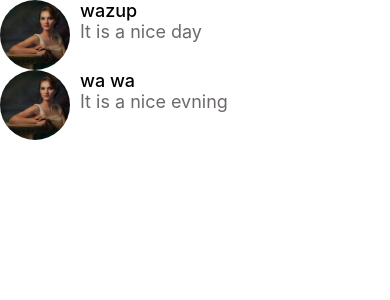
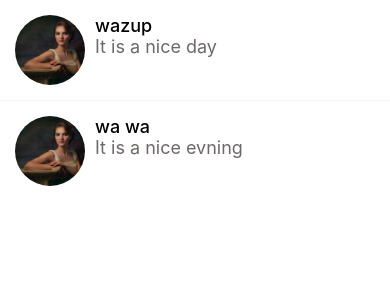
Before and after one commit to Miro7979/market-app, a React Native app: screen / in a window 390 px wide. Shown: the top 300 px of the page. Built offline with nearby package versions, Linux system fonts and the light colour scheme.

Commit message:
Item Separator
Add a list item separator and more style to the list item

```diff
--- a/app/component/ListItem.js
+++ b/app/component/ListItem.js
@@ -19,6 +19,7 @@
 const styles = StyleSheet.create({
   container: {
     flexDirection: 'row',
+    padding: 15
   },
   image: {
     width: 70,
--- /dev/null
+++ b/app/component/ListItemSeparator.js
@@ -0,0 +1,21 @@
+import React from 'react';
+import { StyleSheet, View } from 'react-native';
+import colors from '../config/colors';
+
+function ListItemSeparator() {
+  return (
+    <View style={styles.separator}>
+
+    </View>
+  );
+
+}
+
+const styles = StyleSheet.create({
+  separator: {
+    width: '100%',
+    height: 1,
+    backgroundColor: colors.light,
+  }
+})
+export default ListItemSeparator;
--- a/app/config/colors.js
+++ b/app/config/colors.js
@@ -4,4 +4,5 @@
   black: '#000',
   white: '#fff',
   medium: '#6e6969',
+  light: '#f8f4f4',
 }
--- a/app/screens/MessagesScreen.js
+++ b/app/screens/MessagesScreen.js
@@ -1,6 +1,7 @@
 import React from 'react';
-import { FlatList, StyleSheet } from 'react-native';
+import { FlatList, StyleSheet, View } from 'react-native';
 import ListItem from '../component/ListItem';
+import ListItemSeparator from '../component/ListItemSeparator';
 import Screen from '../component/Screen';
 
 const messages = [
@@ -30,6 +31,7 @@
             subTitle={item.description}
             image={item.image}
           />}
+        ItemSeparatorComponent={ListItemSeparator}
       />
     </Screen>
   );
```
